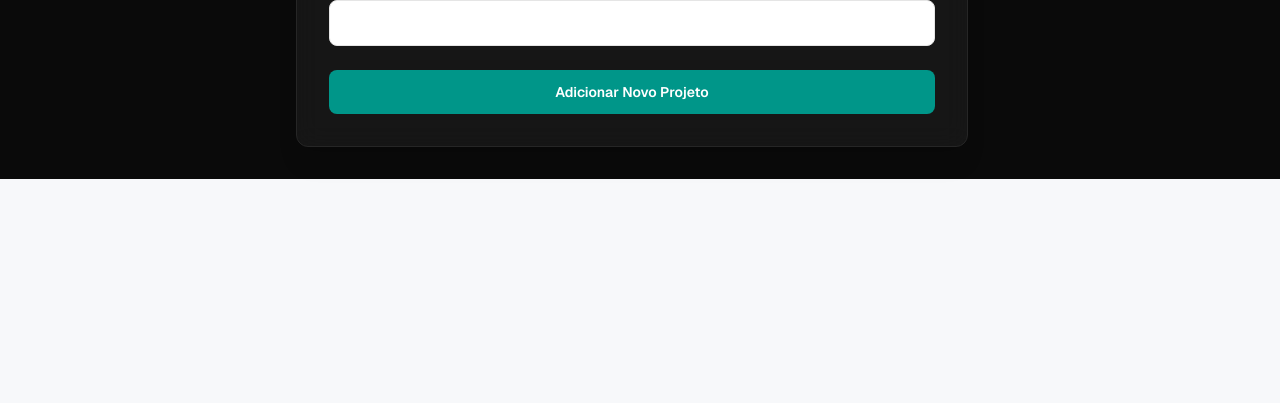
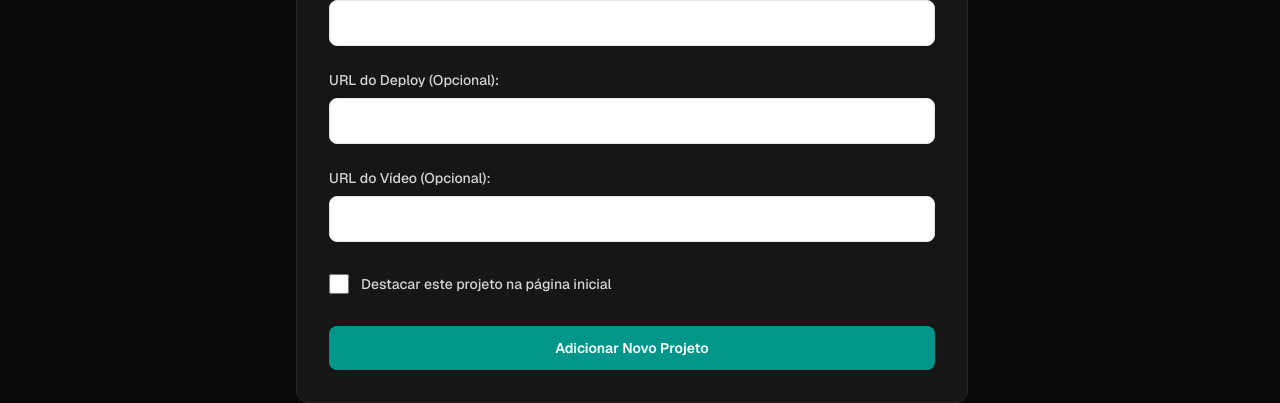
Before and after one commit to CarlosZeyy/portfolio-v2, a Next.js app: page /admin/new in a window 1280 px wide. Shown: the part 735-1138 px from the top of the page. Before the commit the page ends 914 px from the top, so only its background shows below. Built offline with nearby package versions, Linux system fonts and the light colour scheme; no server answers.

Commit message:
feat: add deploy and video URL fields, isFeatured checkbox to project forms; update project schema

```diff
--- a/src/app/(admin)/admin/actions.ts
+++ b/src/app/(admin)/admin/actions.ts
@@ -13,6 +13,7 @@ export async function addProject(formData: FormData) {
   const imageFile = formData.get("thumbnail_url") as File;
   const stacks = formData.get("stacks") as string;
   const repoUrl = formData.get("repo_url") as string;
+  const isFeatured = formData.get("is_featured") === "on";
 
   const stacksList: string[] = stacks
     ? stacks
@@ -23,6 +24,7 @@ export async function addProject(formData: FormData) {
 
   if (!imageFile || imageFile.size === 0) {
     console.error("Erro: Nenhum arquivo foi recebido no backend");
+    return;
   }
 
   const fileBuffer = await imageFile.arrayBuffer();
@@ -53,6 +55,7 @@ export async function addProject(formData: FormData) {
     thumbnail: finalImageUrl,
     stacks: stacksList,
     repoUrl: repoUrl,
+    isFeatured: isFeatured,
   });
 
   if (!schema.success) {
@@ -68,6 +71,7 @@ export async function addProject(formData: FormData) {
     repo_url: schema.data?.repoUrl,
     deploy_url: schema.data?.deployUrl,
     video_url: schema.data?.videoUrl,
+    is_featured: schema.data?.isFeatured,
   });
 
   revalidatePath("/admin");
@@ -85,6 +89,7 @@ export async function updateProject(formData: FormData) {
   const existingThumb = formData.get("existing_thumbnail") as string;
   const stacks = formData.get("stacks") as string;
   const repoUrl = formData.get("repo_url") as string;
+  const isFeatured = formData.get("is_featured") === "on";
 
   const stacksList: string[] = stacks
     ? stacks
@@ -128,6 +133,7 @@ export async function updateProject(formData: FormData) {
     thumbnail: finalImageUrl,
     stacks: stacksList,
     repoUrl: repoUrl,
+    isFeatured: isFeatured,
   });
 
   if (!schema.success) {
@@ -145,6 +151,7 @@ export async function updateProject(formData: FormData) {
       repo_url: schema.data?.repoUrl,
       deploy_url: schema.data?.deployUrl,
       video_url: schema.data?.videoUrl,
+      is_featured: schema.data?.isFeatured,
     })
     .eq("id", id);
 
--- a/src/app/(admin)/admin/edit/[id]/page.tsx
+++ b/src/app/(admin)/admin/edit/[id]/page.tsx
@@ -123,6 +123,46 @@ export default async function editProjectPage({
               />
             </div>
 
+            <div className="flex flex-col gap-2">
+              <label className="text-sm font-medium text-neutral-300">
+                URL do Deploy (Opcional):
+              </label>
+              <input
+                type="text"
+                name="deploy_url"
+                defaultValue={project.deploy_url}
+                className="w-full rounded-lg border border-neutral-200 bg-white px-4 py-3 text-sm text-neutral-900 outline-none transition-all duration-200 placeholder:text-neutral-400 focus:border-teal-500 focus:ring-2 focus:ring-teal-500/20 dark:border-neutral-700 dark:bg-neutral-900 dark:text-white dark:placeholder:text-neutral-500"
+              />
+            </div>
+
+            <div className="flex flex-col gap-2">
+              <label className="text-sm font-medium text-neutral-300">
+                URL do Vídeo (Opcional):
+              </label>
+              <input
+                type="text"
+                name="video_url"
+                defaultValue={project.video_url}
+                className="w-full rounded-lg border border-neutral-200 bg-white px-4 py-3 text-sm text-neutral-900 outline-none transition-all duration-200 placeholder:text-neutral-400 focus:border-teal-500 focus:ring-2 focus:ring-teal-500/20 dark:border-neutral-700 dark:bg-neutral-900 dark:text-white dark:placeholder:text-neutral-500"
+              />
+            </div>
+
+            <div className="flex items-center gap-3 py-2">
+              <input
+                type="checkbox"
+                id="is_featured"
+                name="is_featured"
+                defaultChecked={project.is_featured}
+                className="w-5 h-5 rounded border-neutral-700 bg-neutral-900 accent-teal-500 cursor-pointer transition-all"
+              />
+              <label
+                htmlFor="is_featured"
+                className="text-sm font-medium text-neutral-300 cursor-pointer select-none"
+              >
+                Destacar este projeto na página inicial
+              </label>
+            </div>
+
             <button
               type="submit"
               className="w-full cursor-pointer rounded-lg bg-teal-600 py-3 text-sm font-semibold text-white transition-all duration-200 hover:-translate-y-0.5 hover:bg-teal-500 hover:shadow-lg hover:shadow-teal-600/25 active:translate-y-0"
--- a/src/app/(admin)/admin/new/page.tsx
+++ b/src/app/(admin)/admin/new/page.tsx
@@ -68,6 +68,7 @@ const addProjectPage = () => {
               type="file"
               id="file-upload"
               className="hidden"
+              name="thumbnail_url"
               onChange={handleFileChange}
             />
 
@@ -112,6 +113,43 @@ const addProjectPage = () => {
             />
           </div>
 
+          <div className="flex flex-col gap-2">
+            <label className="text-sm font-medium text-neutral-300">
+              URL do Deploy (Opcional):
+            </label>
+            <input
+              type="text"
+              name="deploy_url"
+              className="w-full rounded-lg border border-neutral-200 bg-white px-4 py-3 text-sm text-neutral-900 outline-none transition-all duration-200 placeholder:text-neutral-400 focus:border-teal-500 focus:ring-2 focus:ring-teal-500/20 dark:border-neutral-700 dark:bg-neutral-900 dark:text-white dark:placeholder:text-neutral-500"
+            />
+          </div>
+
+          <div className="flex flex-col gap-2">
+            <label className="text-sm font-medium text-neutral-300">
+              URL do Vídeo (Opcional):
+            </label>
+            <input
+              type="text"
+              name="video_url"
+              className="w-full rounded-lg border border-neutral-200 bg-white px-4 py-3 text-sm text-neutral-900 outline-none transition-all duration-200 placeholder:text-neutral-400 focus:border-teal-500 focus:ring-2 focus:ring-teal-500/20 dark:border-neutral-700 dark:bg-neutral-900 dark:text-white dark:placeholder:text-neutral-500"
+            />
+          </div>
+
+          <div className="flex items-center gap-3 py-2">
+            <input
+              type="checkbox"
+              id="is_featured"
+              name="is_featured"
+              className="w-5 h-5 rounded border-neutral-700 bg-neutral-900 accent-teal-500 cursor-pointer transition-all"
+            />
+            <label
+              htmlFor="is_featured"
+              className="text-sm font-medium text-neutral-300 cursor-pointer select-none"
+            >
+              Destacar este projeto na página inicial
+            </label>
+          </div>
+
           <button
             type="submit"
             className="w-full cursor-pointer rounded-lg bg-teal-600 py-3 text-sm font-semibold text-white transition-all duration-200 hover:-translate-y-0.5 hover:bg-teal-500 hover:shadow-lg hover:shadow-teal-600/25 active:translate-y-0"
--- a/src/app/(admin)/admin/page.tsx
+++ b/src/app/(admin)/admin/page.tsx
@@ -5,6 +5,7 @@ import Link from "next/link";
 import { deleteProject } from "./actions";
 import { FaTrash, FaEdit } from "react-icons/fa";
 import { FaPlus } from "react-icons/fa6";
+import { TbArrowBack } from "react-icons/tb";
 
 export default async function AdminPage() {
   const supabase = await createServerSupabase();
@@ -49,7 +50,7 @@ export default async function AdminPage() {
               className="flex flex-col bg-white/5 border border-neutral-800 backdrop-blur-md rounded-xl overflow-hidden shadow-xl"
             >
               <img
-                src={project.thumbnail_url}
+                src={project.thumbnail_url || "/fallback-thumb.jpeg"}
                 alt={project.title}
                 className="w-full aspect-video object-cover bg-neutral-900"
               />
@@ -109,12 +110,21 @@ export default async function AdminPage() {
         )}
       </div>
 
-      <Link
-        href={"/admin/new"}
-        className={`mt-10 flex gap-3 justify-center items-center w-max py-4 px-4 cursor-pointer rounded-lg bg-teal-600 text-sm font-semibold text-white transition-all duration-200 hover:-translate-y-0.5 hover:bg-teal-500 hover:shadow-lg hover:shadow-teal-600/25 active:translate-y-0"`}
-      >
-        Adicionar Novo Projeto <FaPlus />
-      </Link>
+      <div className="flex gap-10">
+        <Link
+          href={"/"}
+          className={`mt-10 flex gap-3 justify-center items-center w-max py-4 px-4 cursor-pointer rounded-lg bg-teal-600 text-sm font-semibold text-white transition-all duration-200 hover:-translate-y-0.5 hover:bg-teal-500 hover:shadow-lg hover:shadow-teal-600/25 active:translate-y-0"`}
+        >
+          Retornar ao Portfolio <TbArrowBack className="text-xl" />
+        </Link>
+
+        <Link
+          href={"/admin/new"}
+          className={`mt-10 flex gap-3 justify-center items-center w-max py-4 px-4 cursor-pointer rounded-lg bg-teal-600 text-sm font-semibold text-white transition-all duration-200 hover:-translate-y-0.5 hover:bg-teal-500 hover:shadow-lg hover:shadow-teal-600/25 active:translate-y-0"`}
+        >
+          Adicionar Novo Projeto <FaPlus className="text-md" />
+        </Link>
+      </div>
     </div>
   );
 }
--- a/src/components/About.tsx
+++ b/src/components/About.tsx
@@ -26,6 +26,7 @@ export function About() {
     "Supabase",
     "MySQL",
     "MongoDB",
+    "Jira",
   ];
 
   const softSkills = [
@@ -222,7 +223,7 @@ export function About() {
               {hardSkill.map((stack, index) => (
                 <motion.div
                   key={index}
-                  className="rounded-full flex gap-2 bg-white/5 border border-neutral-800 px-3 py-1 text-sm text-neutral-300"
+                  className="rounded-full flex gap-2 bg-white/5 border border-neutral-800 backdrop-blur-xs px-3 py-1 text-sm text-neutral-300"
                 >
                   <stack.icon className="text-xl" />
                   {stack.name}
@@ -250,7 +251,7 @@ export function About() {
               {softSkill.map((skill, index) => (
                 <motion.div
                   key={index}
-                  className="rounded-full flex gap-2 bg-white/5 border border-neutral-800 px-3 py-1 text-sm text-neutral-300"
+                  className="rounded-full flex gap-2 bg-white/5 border border-neutral-800 backdrop-blur-xs px-3 py-1 text-sm text-neutral-300"
                 >
                   {skill.name}
                 </motion.div>
--- a/src/components/Hero.tsx
+++ b/src/components/Hero.tsx
@@ -40,6 +40,7 @@ export function Hero() {
     "Supabase",
     "MySQL",
     "MongoDB",
+    "Jira",
   ];
 
   const stacks = destaques.map((name) => ({
--- a/src/components/ProjectCard.tsx
+++ b/src/components/ProjectCard.tsx
@@ -22,19 +22,16 @@ export function ProjectCard({
       className="group flex flex-col h-full overflow-hidden rounded-2xl border border-neutral-200/70 bg-white/80 shadow-xl shadow-neutral-900/5 backdrop-blur-xl transition-colors duration-400 hover:-translate-y-1 hover:border-teal-500/40 hover:shadow-2xl hover:shadow-teal-900/10 dark:border-neutral-800 dark:bg-[#131720]/80 dark:shadow-black/40"
     >
       <div className="relative aspect-video w-full overflow-hidden bg-neutral-100 dark:bg-neutral-900">
-        {project.thumbnail ? (
+        {project.thumbnail && (
           <img
-            src={project.thumbnail}
+            src={project.thumbnail || "/fallback-thumb.jpeg"}
+            onError={(e) => {
+              e.currentTarget.src = "/fallback-thumb.jpeg";
+            }}
             alt={`Preview do projeto ${project.title}`}
             loading="lazy"
             className="h-full w-full object-cover transition-transform duration-500 group-hover:scale-105"
           />
-        ) : (
-          <div className="flex h-full w-full items-center justify-center">
-            <span className="font-mono text-xs text-neutral-400 dark:text-neutral-600">
-              sem preview
-            </span>
-          </div>
         )}
       </div>
 
@@ -57,7 +54,9 @@ export function ProjectCard({
                   key={stack}
                   className="flex items-center shrink-0 whitespace-nowrap gap-1.5 rounded-full border border-neutral-200 bg-neutral-100/60 px-2.5 py-1 font-mono text-[11px] font-medium text-neutral-600 transition-colors hover:bg-neutral-200/60 dark:border-neutral-800 dark:bg-white/5 dark:text-neutral-300 dark:hover:bg-white/10"
                 >
-                  {ComponentIcon && <ComponentIcon className="text-sm opacity-70" />}
+                  {ComponentIcon && (
+                    <ComponentIcon className="text-sm opacity-70" />
+                  )}
                   {stack}
                 </span>
               );
--- a/src/lib/projectSchema.ts
+++ b/src/lib/projectSchema.ts
@@ -9,6 +9,7 @@ export const projectSchema = z.object({
   repoUrl: z.string().url("URL do repositório é obrigatório"),
   deployUrl: z.string().url().optional(),
   videoUrl: z.string().url().optional(),
+  isFeatured: z.boolean().default(false).optional(),
 });
 
 export type Project = z.infer<typeof projectSchema>;
```
Also changed, not shown: public/fallback-thumb.jpeg (added).
